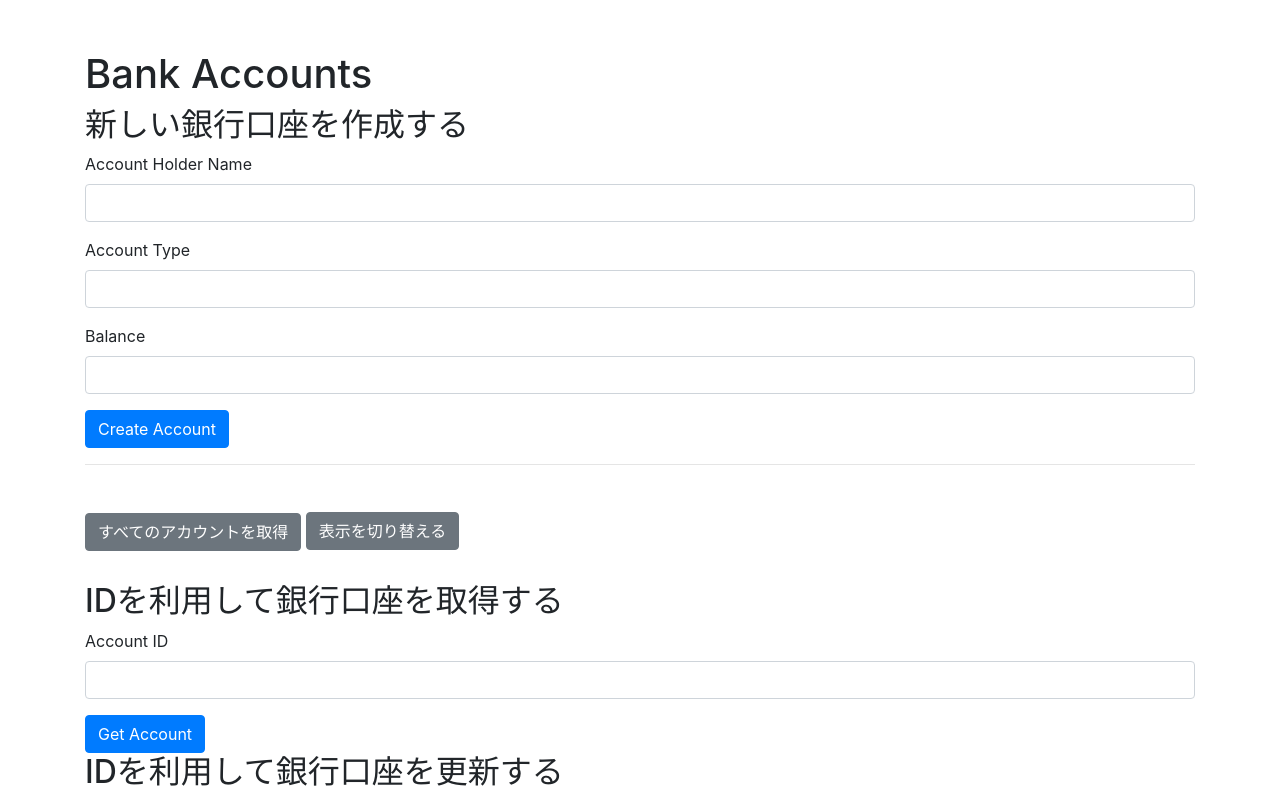
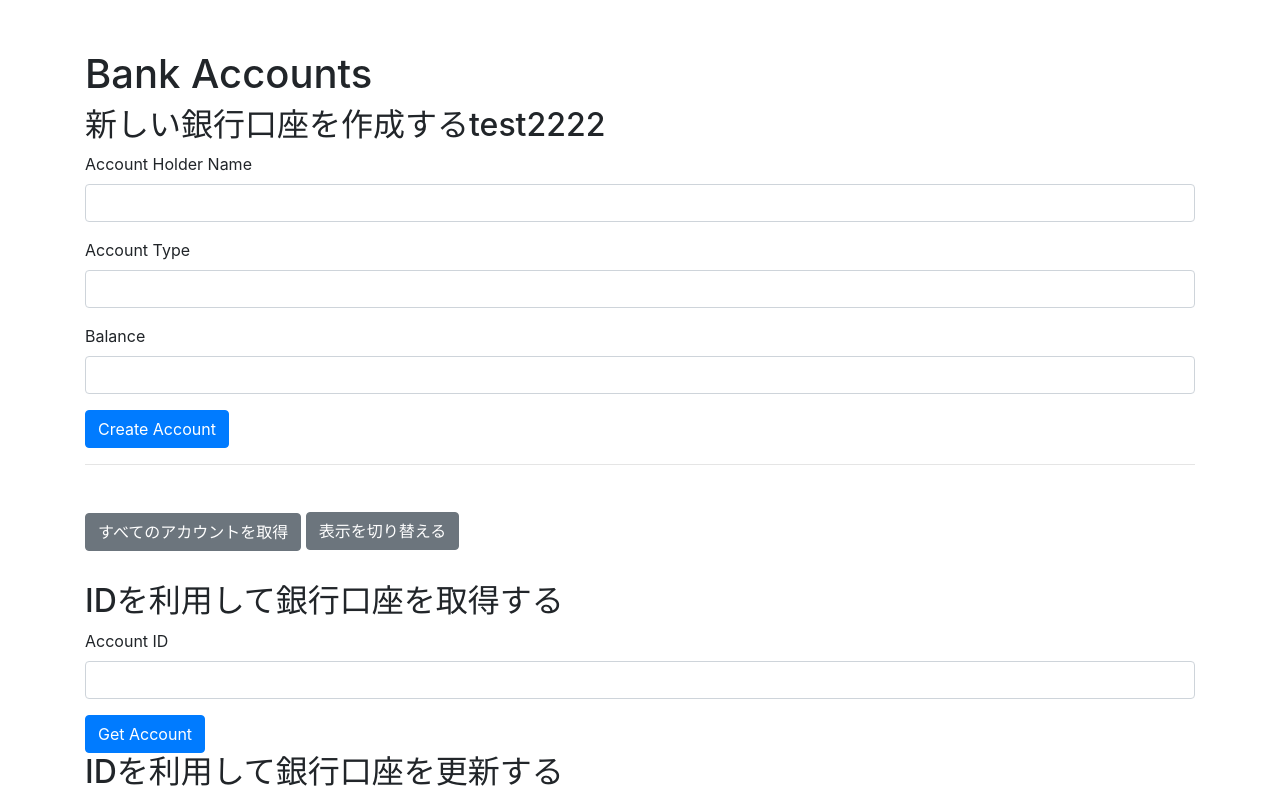
Before and after one commit to MengyaTest/TestForJRI, a website: page index.html in a window 1280 px wide. Shown: the top 796 px of the page. Drawn offline with nearby package versions, Linux system fonts and the light colour scheme.

Commit message:
test merage2 index.html

```diff
--- a/index.html
+++ b/index.html
@@ -17,7 +17,7 @@
     <div class="container">
         <h1>Bank Accounts</h1>
 
-        <h2>新しい銀行口座を作成する</h2>
+        <h2>新しい銀行口座を作成するtest2222</h2>
         <!-- 新しい銀行口座を作成するフォーム -->
         <form id="createAccountForm">
             <div class="form-group">
```
